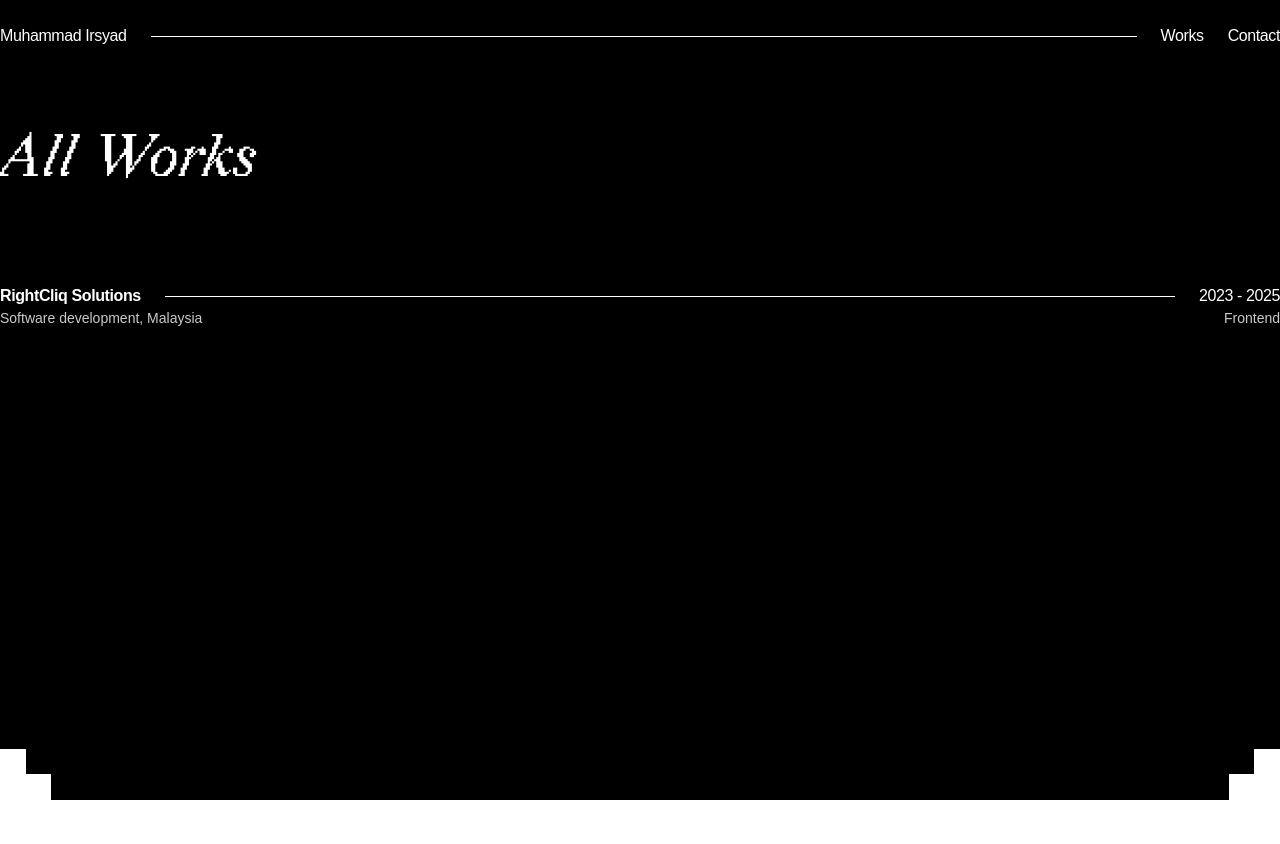
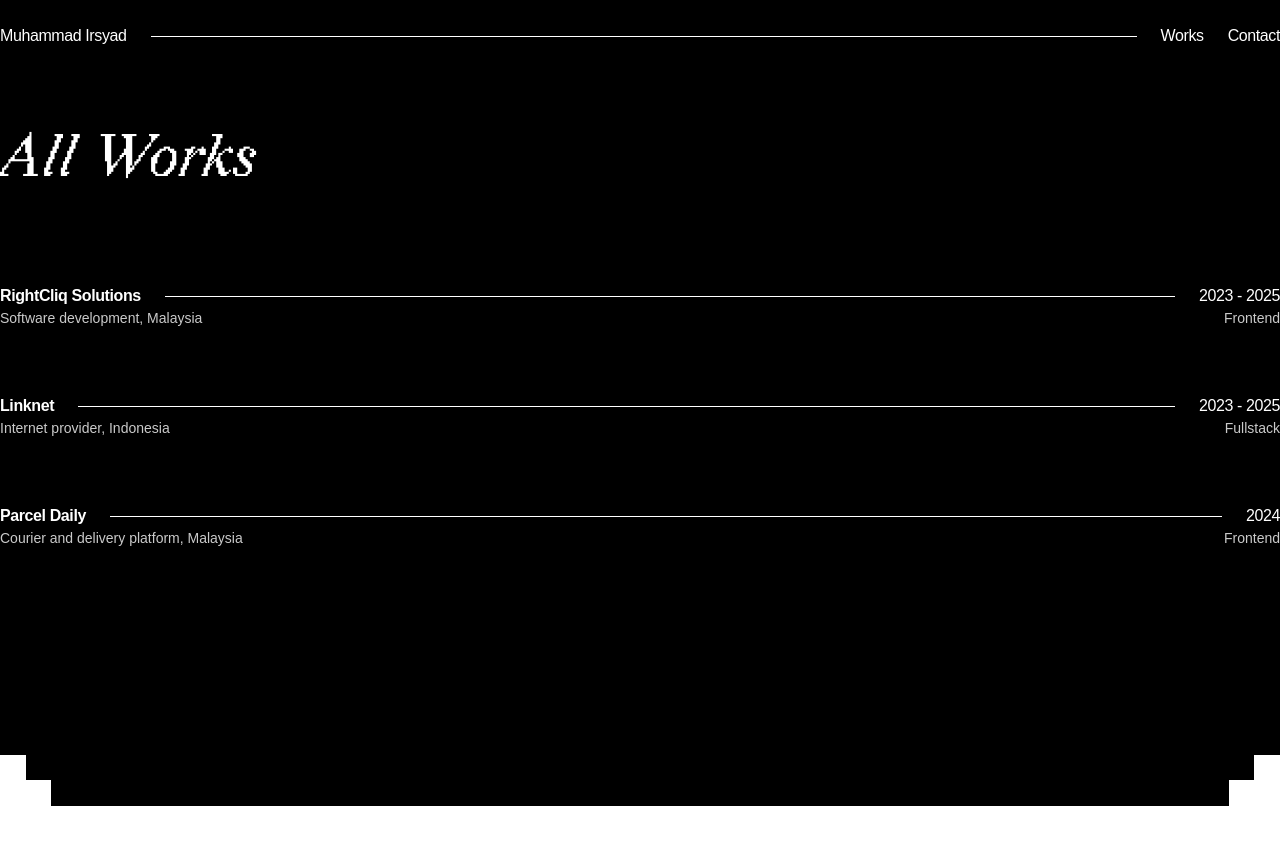
Before and after one commit to irxd/portfolio, a Next.js app: page /works in a window 1280 px wide. Shown: the top 844 px of the page. Built offline with nearby package versions, Linux system fonts and the light colour scheme.

Commit message:
feat: update work description

```diff
--- a/app/data/works.ts
+++ b/app/data/works.ts
@@ -5,27 +5,7 @@
     year: '2025',
     companyDescription: 'Internet provider, Indonesia',
     works: [],
-    // workDescription:
-    //   'Developed and maintained firstmedia main website, revamped key promotional pages including homepage, resulting in improved performance and user experience. Enhanced multiple modules within custom internal CMS, supporting internal staff and marketing needs.',
     position: 'Fullstack',
-    // stack: 'React ▪ Next ▪ Typescript ▪ Jest ▪ Nest ▪ Redis ▪ Docker',
-    // // images: [
-    // //   {
-    // //     id: 1,
-    // //     src: '/images/fm-1.png',
-    // //     alt: 'First Media',
-    // //   },
-    // //   {
-    // //     id: 2,
-    // //     src: '/images/fm-2.png',
-    // //     alt: 'First Media',
-    // //   },
-    // //   {
-    // //     id: 3,
-    // //     src: '/images/fm-3.png',
-    // //     alt: 'First Media',
-    // //   },
-    // // ],
   },
   {
     id: 2,
@@ -33,27 +13,7 @@
     year: '2024',
     companyDescription: 'Delivery platform, Malaysia',
     works: [],
-    // workDescription:
-    //   'Collaborated with internal team to revamp the customer platform. Migrating features from vue to react codebase, improving overall user experience and increasing customer satisfaction by addressing pain points in the legacy platform.',
     position: 'Frontend',
-    // stack: 'React ▪ Vue ▪ Next ▪ Typescript',
-    // images: [
-    //   {
-    //     id: 1,
-    //     src: '/images/pd-1.png',
-    //     alt: 'Parcel Daily',
-    //   },
-    //   {
-    //     id: 2,
-    //     src: '/images/pd-2.png',
-    //     alt: 'Parcel Daily',
-    //   },
-    //   {
-    //     id: 3,
-    //     src: '/images/pd-3.png',
-    //     alt: 'Parcel Daily',
-    //   },
-    // ],
   },
 ]
 
@@ -68,6 +28,8 @@
         id: 1,
         title: 'E-Learning App for a Private University',
         description: `This multiplatform app (Android, iOS, HarmonyOS) started with two developers, but after the first six months, I handled the entire app side. When I joined this project, feature delivery was painfully slow, every new build required testers to reinstall APKs/IPAs, wasting hours. Drawing from my past experience, I built a proof-of-concept using CodePush to deliver updates instantly without full releases. After some extra late-night tinkering, the demo won the team over, and we cut delivery time by nearly 50%.
+
+        Another challenge was adjusting the UI for different orientations and ensuring responsiveness across multiple screen sizes, from phones to medium and large tablets. This required careful layout adjustments and thorough testing to maintain a consistent user experience.
 
         The app also needed testing on HarmonyOS, but no one had a Huawei device. I dug into Huawei’s DevEco Studio, found an older version that allowed local emulation, and got it working after days of forum-hunting (with the help of translation tools). This let testers validate features on HarmonyOS without hardware.`,
         stack:
@@ -107,33 +69,84 @@
     ],
     position: 'Frontend',
   },
-  // {
-  //   id: 2,
-  //   company: 'Linknet',
-  //   year: '2025',
-  //   companyDescription: 'Internet provider, Indonesia',
-  //   workDescription:
-  //     'Collaborated with internal team to revamp the customer platform. Migrating features from vue to react codebase, improving overall user experience and increasing customer satisfaction by addressing pain points in the legacy platform.',
-  //   position: 'Frontend',
-  //   stack: 'React ▪ Vue ▪ Next ▪ Typescript',
-  //   images: [
-  //     {
-  //       id: 1,
-  //       src: '/images/pd-1.png',
-  //       alt: 'Parcel Daily',
-  //     },
-  //     {
-  //       id: 2,
-  //       src: '/images/pd-2.png',
-  //       alt: 'Parcel Daily',
-  //     },
-  //     {
-  //       id: 3,
-  //       src: '/images/pd-3.png',
-  //       alt: 'Parcel Daily',
-  //     },
-  //   ],
-  // },
+  {
+    id: 2,
+    company: 'Linknet',
+    year: '2023 - 2025',
+    companyDescription: 'Internet provider, Indonesia',
+    works: [
+      {
+        id: 1,
+        title: 'First Media Website',
+        description: `First Media is one of the largest internet providers in Indonesia, with hundreds of thousands of monthly web visits. As an external vendor, I fully managed the company’s website and its custom internal CMS. My work included developing the self-registration module, building dynamic marketing pages, fixing bugs in existing features and revamping key pages including the homepage to improve performance and user experience. I also enhanced multiple CMS modules to better support internal staff and marketing teams, and handled backend tasks related to the features I built.
+
+        A key challenge was dealing with incomplete or frequently changing requirements. To address this, I carefully reviewed designs, asked clarifying questions, and gathered additional information before developing new features, ensuring the final output matched expectations.`,
+        stack:
+          'React ▪ Next ▪ Typescript ▪ Jest ▪ React Testing Library ▪ Nest ▪ Redis ▪ Docker',
+        images: [
+          {
+            id: 1,
+            src: '/images/fm-1.png',
+            alt: 'First Media',
+          },
+          {
+            id: 2,
+            src: '/images/fm-2.png',
+            alt: 'First Media',
+          },
+          {
+            id: 3,
+            src: '/images/fm-3.png',
+            alt: 'First Media',
+          },
+        ],
+      },
+      {
+        id: 2,
+        title: 'Suara Pembaruan Website',
+        description: `Suara Pembaruan is a news portal where I was hired to maintain the website and its CMS. My responsibilities included monitoring and maintaining the web container to ensure smooth operations, as well as fixing bugs on both the news portal and its CMS.
+
+        One challenge was that it was my first time managing a web container, and the CMS was built with SolidJS, a library I had never used before. Through quick learning and hands-on problem solving, I was able to work effectively on the CMS and resolve issues without disruption.`,
+        stack: 'Solid ▪ Vue ▪ Nuxt ▪ Typescript ▪ Parse ▪ Docker ▪ Portainer',
+        images: [],
+      },
+    ],
+    position: 'Fullstack',
+  },
+  {
+    id: 3,
+    company: 'Parcel Daily',
+    year: '2024',
+    companyDescription: 'Courier and delivery platform, Malaysia',
+    works: [
+      {
+        id: 1,
+        title: 'Parcel Daily Customer Platform',
+        description: `This platform is used by customers (partners) to access Parcel Daily’s services. The existing platform was built with Vue but had an outdated design and tech stack. The company decided to revamp it with a new design, new stack and streamlined user flows. I was brought in to help migrate features from the old platform to the new one, working closely with the existing developer.
+
+        A key challenge was understanding the context of each feature from the old platform. I reviewed the legacy code, tested existing features, and then reimplemented them in the new platform with the updated design. The migration was a success, with nearly half of the user base switching to the new platform within two weeks.`,
+        stack: 'React ▪ Vue ▪ Next ▪ Typescript ▪ Tailwind',
+        images: [
+          {
+            id: 1,
+            src: '/images/pd-1.png',
+            alt: 'Parcel Daily',
+          },
+          {
+            id: 2,
+            src: '/images/pd-2.png',
+            alt: 'Parcel Daily',
+          },
+          {
+            id: 3,
+            src: '/images/pd-3.png',
+            alt: 'Parcel Daily',
+          },
+        ],
+      },
+    ],
+    position: 'Frontend',
+  },
   // {
   //   id: 3,
   //   company: 'Parcel Daily',
```
